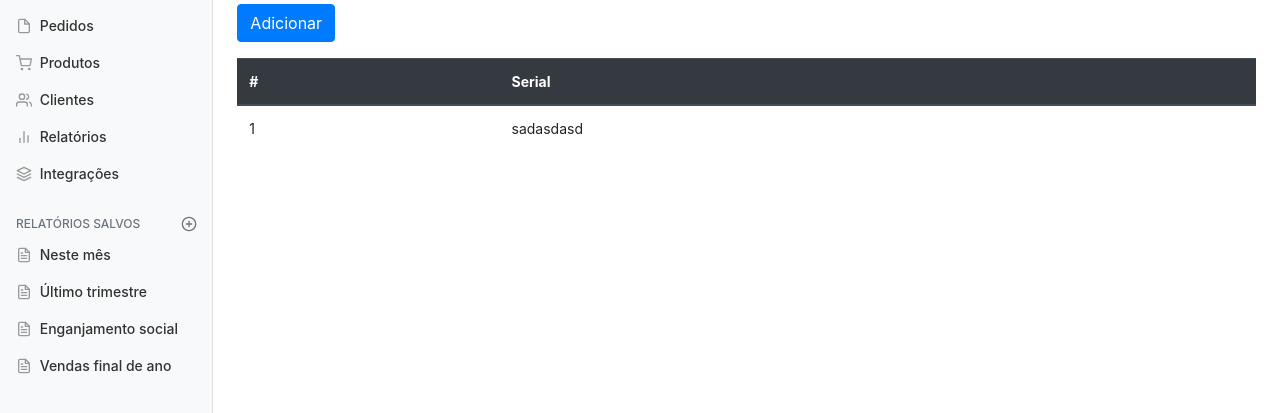
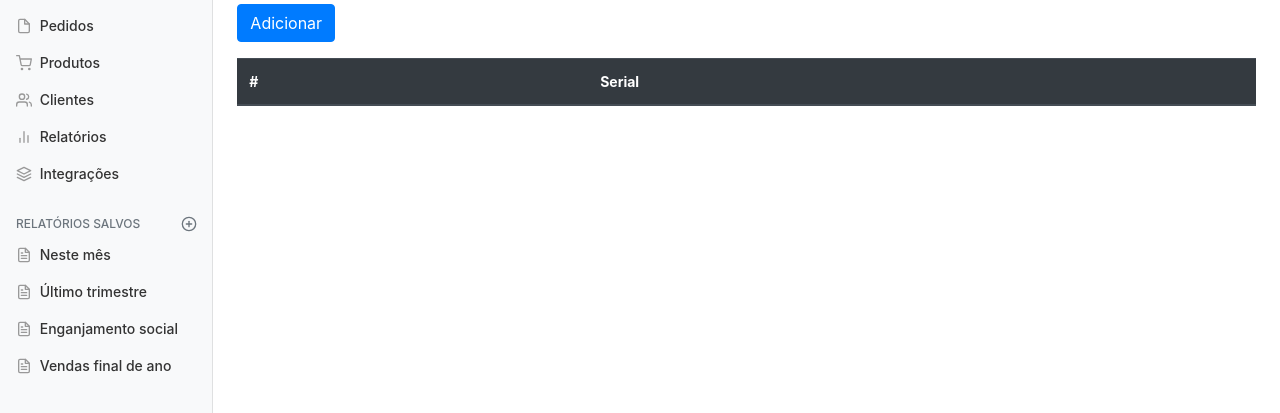
Before and after one commit to BrunoMNoronha/sigmdt, a website: page views/seriais/seriais.html in a window 1280 px wide. Shown: the part 131-544 px from the top of the page. Drawn offline with nearby package versions, Linux system fonts and the light colour scheme; files that its build step writes are made by us from their sources.

```diff
--- a/views/seriais/seriais.html
+++ b/views/seriais/seriais.html
@@ -22,15 +22,17 @@
   <table class="table table-hover">
     <thead class="thead-dark">
       <tr>
-        <th>#</th>
+        <th class="w-20">#</th>
         <th>Serial</th>
       </tr>
     </thead>
     <tbody>
-      <tr class='thead-dark'>
-        <td>1</td>
-        <td>sadasdasd</td>
+      {% for serial in seriais %}
+      <tr>
+        <td>{{serial.id}}</td>
+        <td>{{serial.numero}}</td>
       </tr>
+      {% endfor %}
     </tbody>
   </table>
 </div>
```
Also changed, not shown: controllers/SerialController.js (+11 -16 lines), 1 other file.
